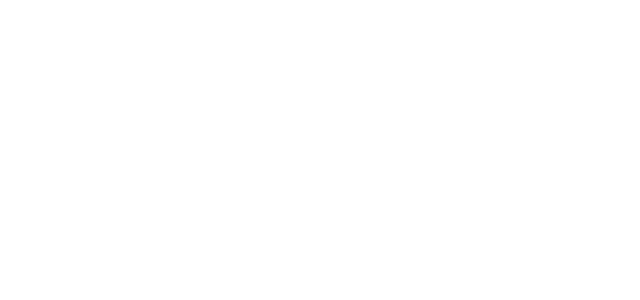
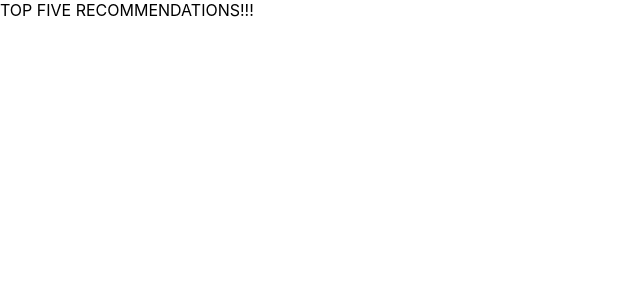
Before and after one commit to LilVolcan/send-the-snow-front, a React (Create React App) app: page /top5resorts in a window 1280 px wide. Shown: the top 300 px of the page, without its empty margins (0-640 px from the left). Built offline with nearby package versions, Linux system fonts and the light colour scheme.

Commit message:
mid fetching data from backend

```diff
--- a/src/App.js
+++ b/src/App.js
@@ -3,42 +3,55 @@
 import { Route, Switch } from "react-router-dom";
 import Location from "./components/Location";
 
-
 export default class App extends Component {
   state = {
-    // states: [],
-    selectedStateID: null
+    selectedState: null
   };
 
+  handleChangeState = event => {
+    console.log(event.target.value);
+    this.setState({
+      selectedState: event.target.value
+    });
+  };
 
-  handleChangeState = (event) => {
-    // console.log(event.target.value)
-    this.setState({
-      selectedStateID: event.target.value
-    })
-    // NOW DO A FETCH REQUEST TO PULL DATA FROM THAT STATE (I.E.: COLORADO!!)
-    // FIRST SET UP ROUTES IN THE BACKEND
-      // CONDITION CONTROLLER!
-    // THEN FETCH
-        //  GET REQUEST TO CONDITIONS WITH GIVEN ID
-    // THEN USE THAT DATA TO SET STATE // OR PASS DIRECTLY TO REC COMPONENT
-  }
+  handleClick = () => {
+    // console.log("selectedState from handleClick: ", this.state.selectedState)
+    fetch(`http://localhost:3000/resorts/${this.state.selectedState}`) //RETHINK ALL THIS!
+    //   .then(resp => resp.json())
+    //   .then(data => console.log(data));
+  };
 
+  // NOW DO A FETCH REQUEST TO PULL DATA FROM THAT STATE (I.E.: COLORADO!!)
+  // FIRST SET UP ROUTES IN THE BACKEND
+  // CONDITION CONTROLLER!
+  // THEN FETCH
+  //  GET REQUEST TO CONDITIONS WITH GIVEN ID
+  // THEN USE THAT DATA TO SET STATE // OR PASS DIRECTLY TO REC COMPONENT
+  // };
 
   render() {
-    // console.log(this.state.states)
+    // console.log("selectedState from render: ", this.state.selectedState);
     return (
       <div>
         <Switch>
           <Route
             exact
-            path="/home"
-            render={routerProps => <Location changeState={this.handleChangeState} {...routerProps} />}
+            path="/top5resorts"
+            render={routerProps => (
+              <RecContainer {...routerProps} {...this.state.selectedState} />
+            )}
           />
           <Route
             exact
-            path="/recommendations"
-            render={routerProps => <RecContainer {...routerProps} />}
+            path="/"
+            render={routerProps => (
+              <Location
+                changeState={this.handleChangeState}
+                handleClick={this.handleClick}
+                {...routerProps}
+              />
+            )}
           />
         </Switch>
       </div>
--- a/src/components/Location.js
+++ b/src/components/Location.js
@@ -17,7 +17,7 @@
     }
 
     render() {
-        console.log(this.props)
+        // console.log(this.props)
         return (
             <div>
                 <h1>WHERE IS THE FRESHEST POW?!</h1>
@@ -29,7 +29,7 @@
                         </option>
                     ))}
                 </select>
-                <button className="select-state-btn" onClick={this.handleClick}>Let's Go!</button>
+                <button className="select-state-btn" onClick={this.props.handleClick}>Let's Go!</button>
             </div>
         )
     }
--- a/src/containers/RecContainer.js
+++ b/src/containers/RecContainer.js
@@ -1,10 +1,15 @@
 import React, { Component } from 'react';
+import Recommendation from '../components/Recommendation'
 
 export default class RecContainer extends Component {
+
+
+
     render() {
+        console.log(this.props)
         return (
             <div>
-                HI
+                <Recommendation />
             </div>
         )
     }
```
